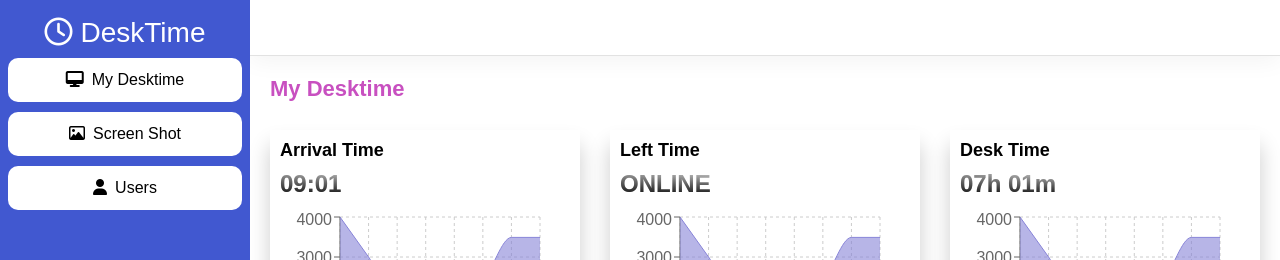
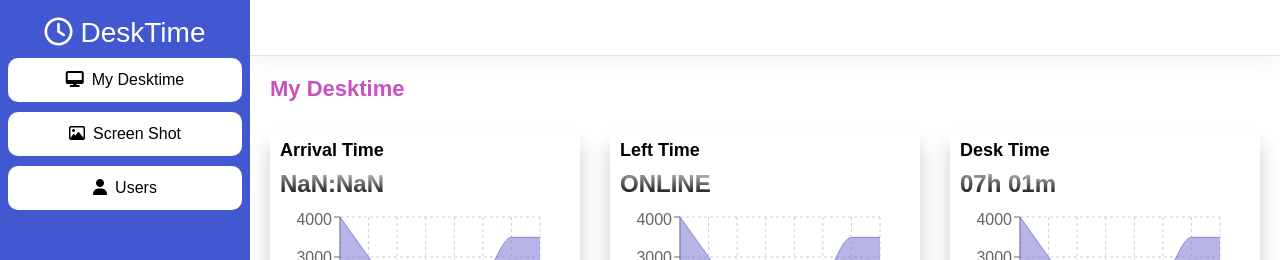
Before and after one commit to avnishkumarcorp/workplusfrontend, a React (Create React App) app: page /desktime in a window 1280 px wide. Shown: the top 260 px of the page. Built offline with nearby package versions, Linux system fonts and the light colour scheme; no server answers.

Commit message:
add api data nad remove some consoles

```diff
--- a/src/Main/MainPage.jsx
+++ b/src/Main/MainPage.jsx
@@ -1,4 +1,4 @@
-import React from "react"
+import React, { useEffect } from "react"
 import "./MainPage.scss"
 import CardChart from "../Charts/CardChart"
 import { fakeData } from "../data/fakeData"
@@ -7,13 +7,39 @@ import { BarChart } from "recharts"
 import BarChartData from "../Charts/BarChartData"
 import CmGap from "../Components/CmGap"
 import MdHeading from "../Components/MdHeading"
+import { useDispatch, useSelector } from "react-redux"
+import { mainDataFun } from "../Toolkit/MainDataSlice"
 
 const MainPage = () => {
+  const userEmail = useSelector(
+    (prev) => prev?.auth?.currentUser?.data?.user?.email
+  )
+  console.log("user email ", userEmail)
+
+  const dispatch = useDispatch()
+
+  const mainData = useSelector((prev) => prev?.mainData?.mainApiData)
+  console.warn(mainData)
+
+  const { loginTime } = mainData
+
+  useEffect(() => {
+    dispatch(mainDataFun(userEmail))
+  }, [])
+
   return (
     <CmGap>
       <MdHeading data={`My Desktime`} />
       <div className="chart-box">
-        <CardDesign heading="Arrival Time" data={fakeData} contant="09:01" />
+        <CardDesign
+          heading="Arrival Time"
+          data={fakeData}
+          contant={
+            new Date(loginTime).getHours() +
+            ":" +
+            new Date(loginTime).getMinutes()
+          }
+        />
         <CardDesign heading="Left Time" data={fakeData} contant="ONLINE" />
         <CardDesign heading="Desk Time" data={fakeData} contant="07h 01m" />
         <CardDesign
--- a/src/Toolkit/AllUsersSlice.jsx
+++ b/src/Toolkit/AllUsersSlice.jsx
@@ -16,18 +16,15 @@ export const AllUsersSlice = createSlice({
     },
     extraReducers: (builder) => {
         builder.addCase(allUsersFun.pending, (state, action) => {
-            console.log("pending...", action)
             state.userLoading = true
             state.userError = false
           })
           builder.addCase(allUsersFun.fulfilled, (state, action) => {
-            console.log("fulfilled...", action)
             state.allUsers = action.payload
             state.userLoading = false
             state.userError = false
           })
           builder.addCase(allUsersFun.rejected, (state, action) => {
-            console.log("rejected...", action)
             state.userLoading = false
             state.userError = true
           })
--- a/src/Toolkit/AuthSlice.jsx
+++ b/src/Toolkit/AuthSlice.jsx
@@ -18,18 +18,15 @@ export const AuthSlice = createSlice({
   },
   extraReducers: (builder) => {
     builder.addCase(authDataFun.pending, (state, action) => {
-      console.log("pending...", action)
       state.loading = true
       state.error = false
     })
     builder.addCase(authDataFun.fulfilled, (state, action) => {
-      console.log("fulfilled...", action)
       state.currentUser = action.payload
       state.loading = false
       state.error = false
     })
     builder.addCase(authDataFun.rejected, (state, action) => {
-      console.log("rejected...", action)
       state.loading = false
       state.error = true
     })
--- a/src/Toolkit/MainDataSlice.jsx
+++ b/src/Toolkit/MainDataSlice.jsx
@@ -1,16 +1,35 @@
 import { createAsyncThunk, createSlice } from "@reduxjs/toolkit"
 import { getQuery } from "../API/GetQuery"
 
-export const mainDataFun = () => createAsyncThunk('getAllMainData', async () =>{
-    const mainData = await getQuery(`http://localhost:8888/saveDailyActivity`);
+export const mainDataFun = createAsyncThunk("getAllMainData", async (data) => {
+  const mainData = await getQuery(
+    `${process.env.REACT_APP_BASE_URL}dailyActivity?email=${data}`
+  )
+  return mainData?.data
 })
 
-export const  mainDataSlice = createSlice({
-    name: "maindata",
-    initialState: {},
-    extraReducers: (builder) => {
-        builder.addCase(mainDataFun.pending, (state, action) => {
+export const mainDataSlice = createSlice({
+  name: "maindata",
+  initialState: {
+    mainApiData: {},
+    mainLoading: false,
+    mainError: false,
+  },
+  extraReducers: (builder) => {
+    builder.addCase(mainDataFun.pending, (state, action) => {
+      state.mainLoading = true
+      state.mainError = false
+    })
+    builder.addCase(mainDataFun.fulfilled, (state, action) => {
+      state.mainApiData = action.payload
+      state.mainLoading = false
+      state.mainError = false
+    })
+    builder.addCase(mainDataFun.rejected, (state, action) => {
+      state.mainLoading = false
+      state.mainError = true
+    })
+  },
+})
 
-        })
-    }
-})
+export default mainDataSlice.reducer
--- a/src/Toolkit/store.jsx
+++ b/src/Toolkit/store.jsx
@@ -6,10 +6,12 @@ import persistStore from "redux-persist/es/persistStore"
 import AuthSlice from "./AuthSlice"
 import { configureStore } from "@reduxjs/toolkit"
 import AllUsersSlice from "./AllUsersSlice"
+import MainDataSlice from "./MainDataSlice"
 
 const reducers = combineReducers({
   auth: AuthSlice,
   alluser: AllUsersSlice,
+  mainData: MainDataSlice,
 })
 
 const persistConfig = {
```
Also changed, not shown: src/Login/InputComponent.scss (line endings or trailing spaces).
